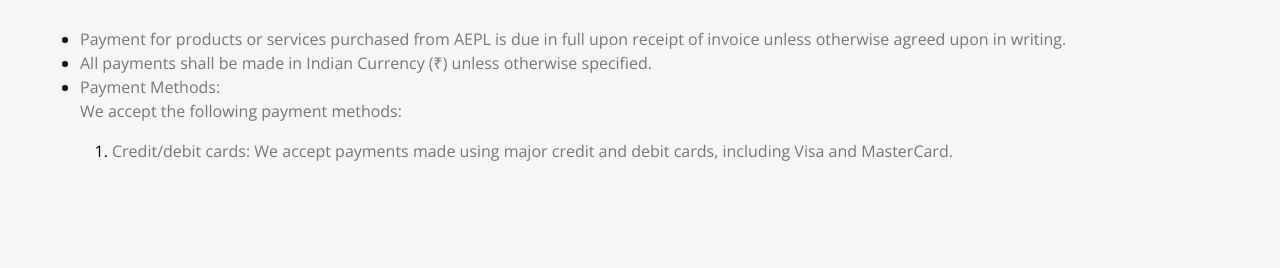
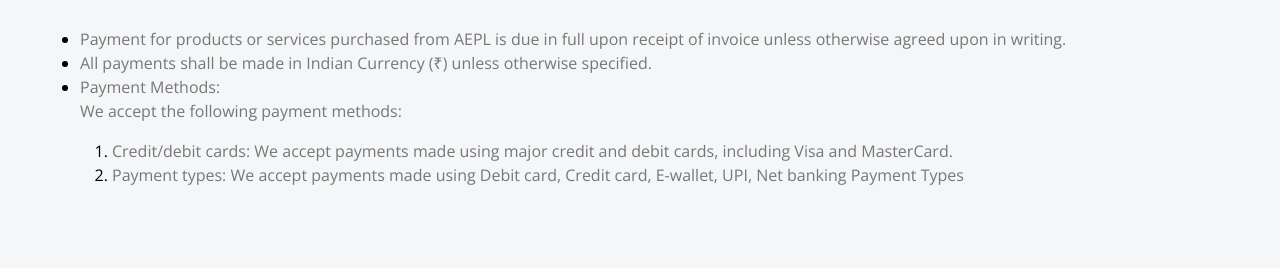
Before and after one commit to 01mb/welding-website, a plain HTML site: page payment_policy.html in a window 1280 px wide. Shown: the part 397-665 px from the top of the page. Drawn offline with nearby package versions, Linux system fonts and the light colour scheme.

Commit message:
Update payment_policy.html

```diff
--- a/payment_policy.html
+++ b/payment_policy.html
@@ -108,6 +108,7 @@
                 <p>We accept the following payment methods:</p>
                 <ol>
                     <li>Credit/debit cards: We accept payments made using major credit and debit cards, including Visa and MasterCard.</li>
+                    <li>Payment types: We accept payments made using Debit card, Credit card, E-wallet, UPI, Net banking Payment Types</li>
                 </ol>
             </li>
         </ul>
```
